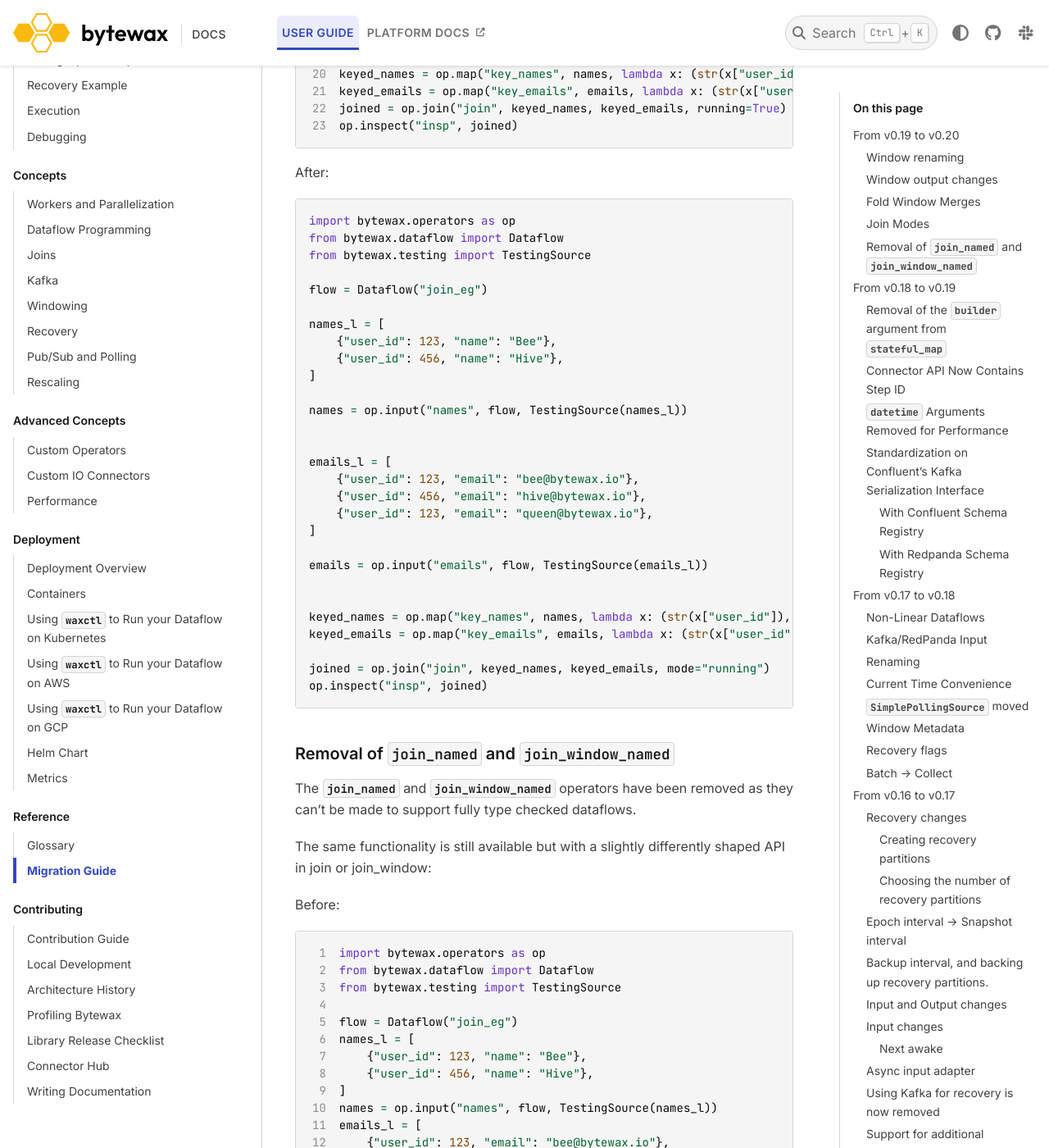
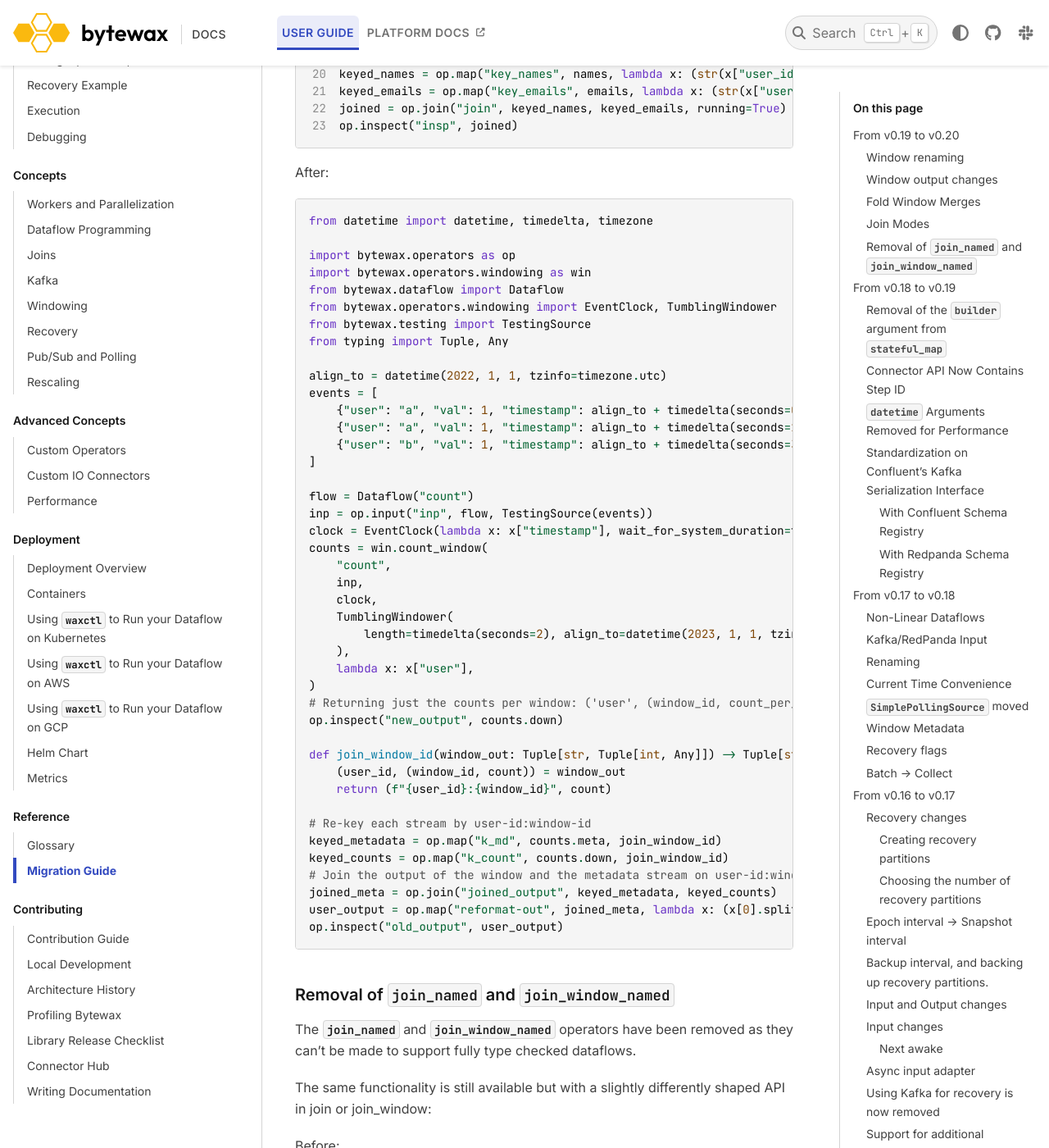
Before and after one commit to bytewax/bytewax, a Sphinx documentation site: the page built from docs/guide/reference/migration.md, in a window 1280 px wide and 1400 px high, scrolled down 5595 px. Shown: the whole window at 82% size. Built offline with Sphinx 7.4.7 and the PyData theme 0.15.4, drawn with Linux system fonts in a browser that asks for light colours; pages that are not in the unit, such as notebooks, are missing from menus; some of the changed text lies outside the part shown.

Commit message:
Clarify join named examples in migration guide.

````diff
--- a/docs/guide/reference/migration.md
+++ b/docs/guide/reference/migration.md
@@ -250,34 +250,48 @@
 After:
 
 ```{testcode}
+from datetime import datetime, timedelta, timezone
+
 import bytewax.operators as op
-from bytewax.dataflow import Dataflow
+import bytewax.operators.windowing as win
+from bytewax.dataflow import Dataflow
+from bytewax.operators.windowing import EventClock, TumblingWindower
 from bytewax.testing import TestingSource
-
-flow = Dataflow("join_eg")
-
-names_l = [
-    {"user_id": 123, "name": "Bee"},
-    {"user_id": 456, "name": "Hive"},
+from typing import Tuple, Any
+
+align_to = datetime(2022, 1, 1, tzinfo=timezone.utc)
+events = [
+    {"user": "a", "val": 1, "timestamp": align_to + timedelta(seconds=0)},
+    {"user": "a", "val": 1, "timestamp": align_to + timedelta(seconds=1)},
+    {"user": "b", "val": 1, "timestamp": align_to + timedelta(seconds=3)},
 ]
 
-names = op.input("names", flow, TestingSource(names_l))
-
-
-emails_l = [
-    {"user_id": 123, "email": "bee@bytewax.io"},
-    {"user_id": 456, "email": "hive@bytewax.io"},
-    {"user_id": 123, "email": "queen@bytewax.io"},
-]
-
-emails = op.input("emails", flow, TestingSource(emails_l))
-
-
-keyed_names = op.map("key_names", names, lambda x: (str(x["user_id"]), x["name"]))
-keyed_emails = op.map("key_emails", emails, lambda x: (str(x["user_id"]), x["email"]))
-
-joined = op.join("join", keyed_names, keyed_emails, mode="running")
-op.inspect("insp", joined)
+flow = Dataflow("count")
+inp = op.input("inp", flow, TestingSource(events))
+clock = EventClock(lambda x: x["timestamp"], wait_for_system_duration=timedelta(seconds=0))
+counts = win.count_window(
+    "count",
+    inp,
+    clock,
+    TumblingWindower(
+        length=timedelta(seconds=2), align_to=datetime(2023, 1, 1, tzinfo=timezone.utc)
+    ),
+    lambda x: x["user"],
+)
+# Returning just the counts per window: ('user', (window_id, count_per_window))
+op.inspect("new_output", counts.down)
+
+def join_window_id(window_out: Tuple[str, Tuple[int, Any]]) -> Tuple[str, Any]:
+    (user_id, (window_id, count)) = window_out
+    return (f"{user_id}:{window_id}", count)
+
+# Re-key each stream by user-id:window-id
+keyed_metadata = op.map("k_md", counts.meta, join_window_id)
+keyed_counts = op.map("k_count", counts.down, join_window_id)
+# Join the output of the window and the metadata stream on user-id:window-id
+joined_meta = op.join("joined_output", keyed_metadata, keyed_counts)
+user_output = op.map("reformat-out", joined_meta, lambda x: (x[0].split(":")[0], x[1]))
+op.inspect("old_output", user_output)
 ```
 
 ### Removal of `join_named` and `join_window_named`
@@ -327,34 +341,30 @@
     {"user_id": 123, "name": "Bee"},
     {"user_id": 456, "name": "Hive"},
 ]
-names = op.input("names", flow, TestingSource(names_l))
 emails_l = [
     {"user_id": 123, "email": "bee@bytewax.io"},
     {"user_id": 456, "email": "hive@bytewax.io"},
     {"user_id": 123, "email": "queen@bytewax.io"},
 ]
+
+def id_field(field_name: str, x: Dict) -> Tuple[str, str]:
+    return (str(x["user_id"]), x[field_name])
+
+names = op.input("names", flow, TestingSource(names_l))
 emails = op.input("emails", flow, TestingSource(emails_l))
-keyed_names = op.map("key_names", names, lambda x: (str(x["user_id"]), x["name"]))
-keyed_emails = op.map("key_emails", emails, lambda x: (str(x["user_id"]), x["email"]))
+keyed_names = op.map("key_names", names, lambda x: id_field("name", x))
+keyed_emails = op.map("key_emails", emails, lambda x: id_field("email", x))
 joined = op.join("join", keyed_names, keyed_emails)
-
-
-class User(TypedDict):
-    user_id: int
-    name: str
-    email: str
-
-
-def to_json(id_row: Tuple[str, Dict]) -> User:
+op.inspect("join_returns_tuples", joined)
+
+def as_dict(id_row: Tuple[str, Tuple[str, str]]) -> Dict:
     user_id, row = id_row
-    # To convert to plain `join`, each row is a tuple, and you'd unpack values.
+    # Unpack the tuple values in the id_row, and create the completed dict
     name, email = row
-    json_obj = User(user_id=int(user_id), name=name, email=email)
-    return json_obj
-
-
-jsons = op.map("json", joined, to_json)
-op.inspect("check_json", jsons)
+    return {"user_id": int(user_id), "name": name, "email": email}
+
+dicts = op.map("as_dict", joined, as_dict)
+op.inspect("inspect", dicts)
 ```
 
 ## From v0.18 to v0.19
````
Also changed, not shown: other parts of docs/guide/reference/migration.md (+1 -1 lines).
